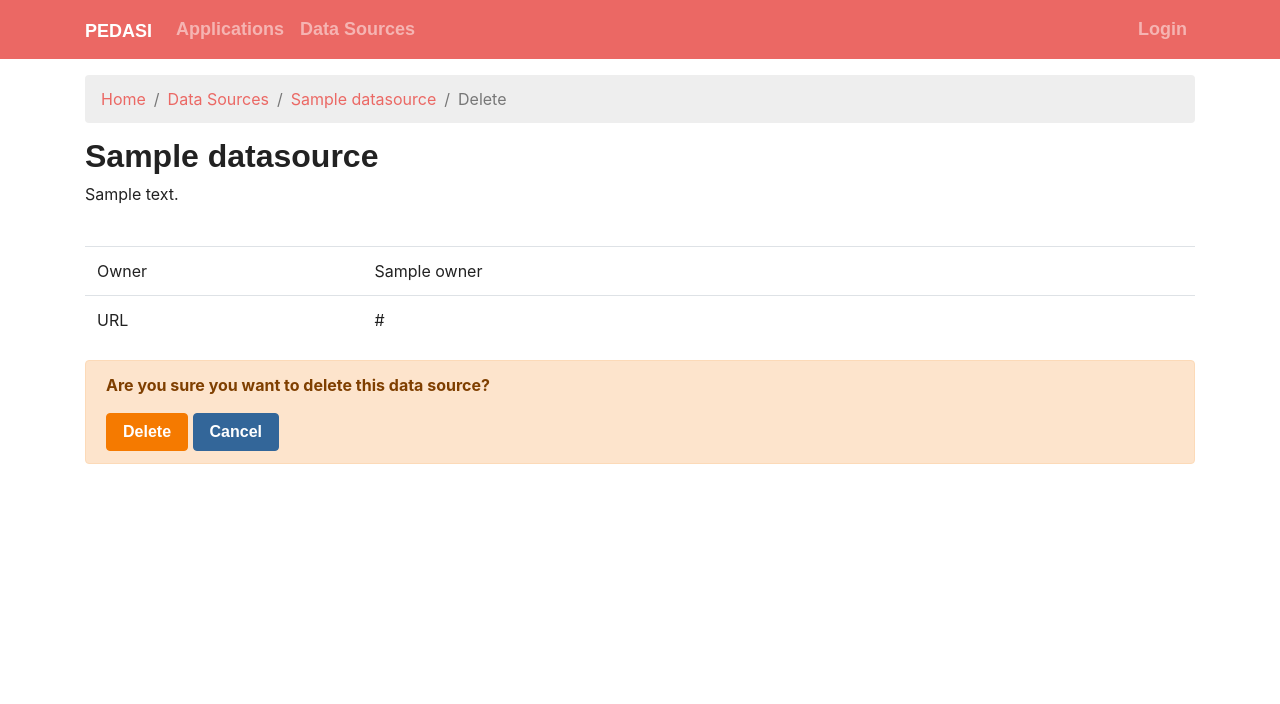
After one commit to tiferrei/PEDASI, a Django app: template datasources/templates/datasources/datasource/delete.html in a window 1280 px wide. The commit adds this page. Shown: the top 704 px of the page. Run offline with Django 3.2, Linux system fonts and the light colour scheme; the template is opened without the code that fills it: most values are stand-ins (such as "Sample title", 1, 10 or a date in 2020); some libraries are stand-ins or nearby versions; some web fonts are replaced.

Commit message:
Add delete view for data sources using soft deletion

```diff
--- /dev/null
+++ b/datasources/templates/datasources/datasource/delete.html
@@ -0,0 +1,64 @@
+{% extends "base.html" %}
+{% load bootstrap4 %}
+
+{% block content %}
+    <nav aria-label="breadcrumb">
+        <ol class="breadcrumb">
+            <li class="breadcrumb-item" aria-current="page">
+                <a href="{% url 'index' %}">Home</a>
+            </li>
+            <li class="breadcrumb-item" aria-current="page">
+                <a href="{% url 'datasources:datasource.list' %}">Data Sources</a>
+            </li>
+            <li class="breadcrumb-item" aria-current="page">
+                <a href="{% url 'datasources:datasource.detail' pk=datasource.pk %}">{{ datasource.name }}</a>
+            </li>
+            <li class="breadcrumb-item active" aria-current="page">
+                Delete
+            </li>
+        </ol>
+    </nav>
+
+    <div class="row">
+        <div class="col-md-10 col-sm-8">
+            <h2>{{ datasource.name }}</h2>
+
+            {% if datasource.description %}
+                {{ datasource.description|linebreaks }}
+            {% endif %}
+        </div>
+    </div>
+
+    <table class="table">
+        <thead>
+            <th scope="col" class="w-25 border-0"></th>
+            <th scope="col" class="border-0"></th>
+        </thead>
+
+        <tbody>
+            <tr>
+                <td>Owner</td>
+                <td>
+                    {{ datasource.owner }}
+                </td>
+            </tr>
+            <tr>
+                <td>URL</td>
+                <td>{{ datasource.url }}</td>
+            </tr>
+        </tbody>
+    </table>
+
+    <div class="alert alert-danger">
+        <p><b>Are you sure you want to delete this data source?</b></p>
+
+        <form class="form" method="post">
+            {% csrf_token %}
+
+            <input type="submit" role="button" class="btn btn-danger" value="Delete">
+
+            <a role="button" class="btn btn-info"
+               href="{% url 'datasources:datasource.detail' pk=datasource.pk %}">Cancel</a>
+        </form>
+    </div>
+{% endblock %}
--- a/datasources/templates/datasources/datasource/detail.html
+++ b/datasources/templates/datasources/datasource/detail.html
@@ -53,7 +53,7 @@
                 <a href="{% url 'datasources:datasource.edit' datasource.id %}"
                    class="btn btn-block btn-success" role="button">Edit</a>
 
-                <a href="{% url 'admin:datasources_datasource_delete' datasource.id %}"
+                <a href="{% url 'datasources:datasource.delete' datasource.id %}"
                    class="btn btn-block btn-danger" role="button">Delete</a>
             {% endif %}
         </div>
--- a/datasources/urls.py
+++ b/datasources/urls.py
@@ -20,6 +20,10 @@ urlpatterns = [
     path('<int:pk>/edit',
          views.datasource.DataSourceUpdateView.as_view(),
          name='datasource.edit'),
+
+    path('<int:pk>/delete',
+         views.datasource.DataSourceDeleteView.as_view(),
+         name='datasource.delete'),
 
     path('<int:pk>/metadata',
          views.datasource.DataSourceMetadataAjaxView.as_view(),
```
Also changed, not shown: core/models.py (+8 -0 lines), datasources/models.py (+14 -1 lines), datasources/views/datasource.py (+10 -1 lines), datasources/migrations/0022_datasource_is_deleted.py (added).
